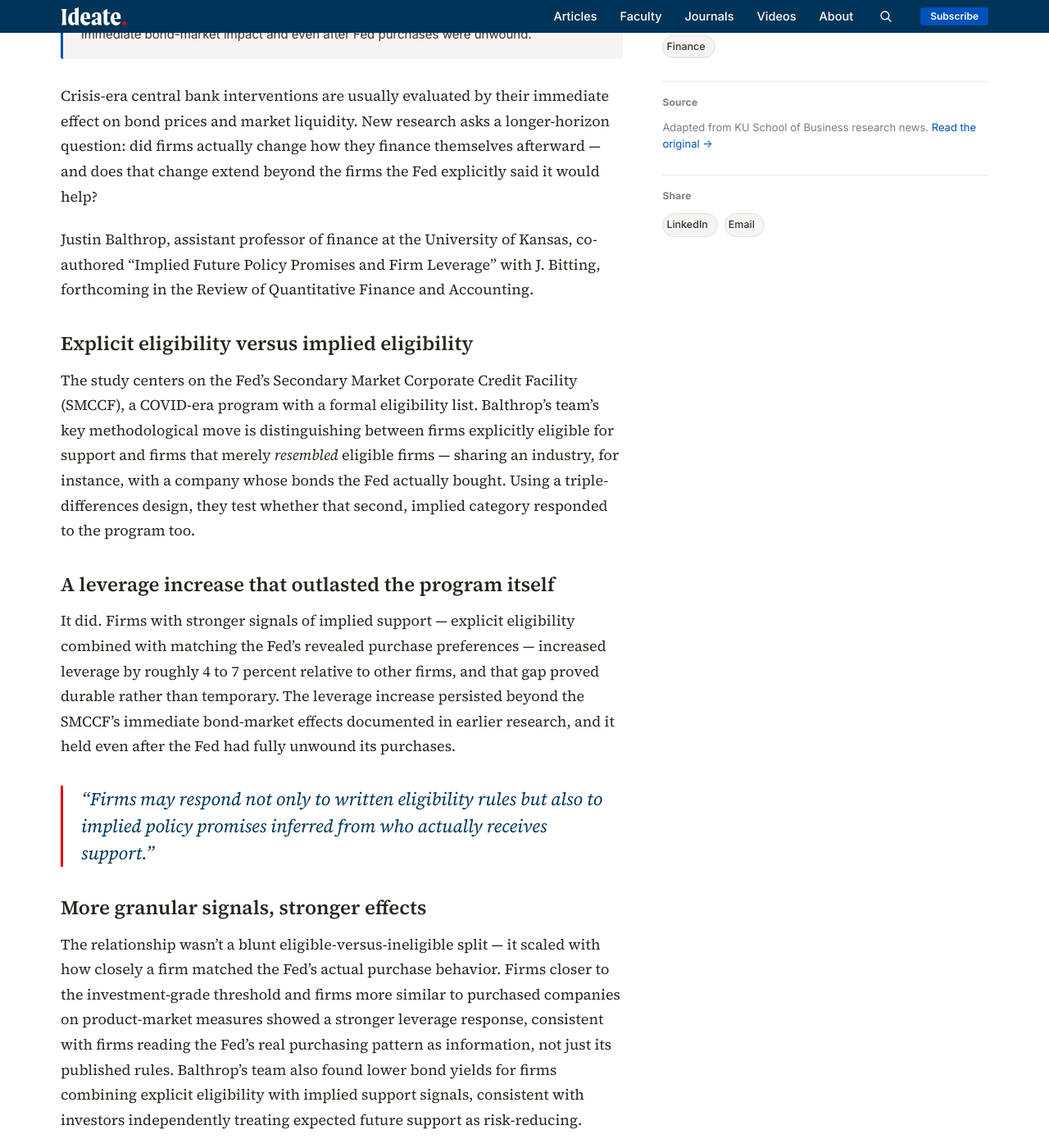
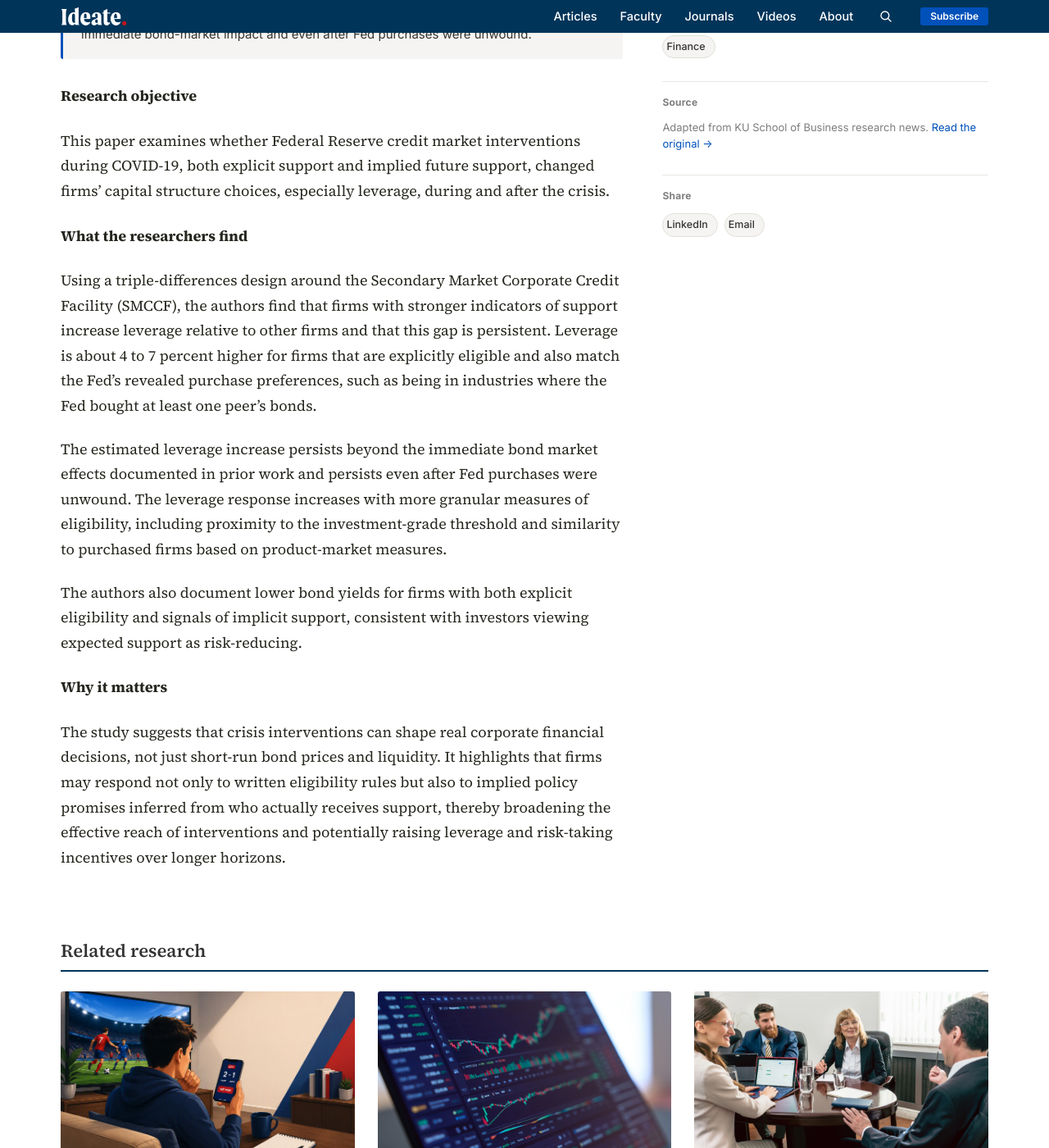
Before and after one commit to KUBschool/ideate, a Jekyll site: the page built from _articles/2026-01-01-implied-policy-support-leverage.md, in a window 1280 px wide and 1400 px high, scrolled down 1065 px. Shown: the whole window at 82% size. Built offline with Jekyll 4.4.1, drawn with Linux system fonts in a browser that asks for light colours; some of the changed text lies outside the part shown.

Commit message:
Update Article “2026-01-01-implied-policy-support-leverage”

```diff
--- a/_articles/2026-01-01-implied-policy-support-leverage.md
+++ b/_articles/2026-01-01-implied-policy-support-leverage.md
@@ -1,42 +1,39 @@
 ---
-title: "Firms borrowed more after the Fed bought bonds — even the firms the Fed never actually bought from"
-dek: "The Fed's pandemic-era bond-buying program had an explicit eligibility list. New research finds firms that merely looked like they belonged on it increased their borrowing too, and the effect never fully unwound."
+title: Firms borrowed more after the Fed bought bonds — even the firms the Fed
+  never actually bought from
+dek: The Fed's pandemic-era bond-buying program had an explicit eligibility
+  list. New research finds firms that merely looked like they belonged on it
+  increased their borrowing too, and the effect never fully unwound.
 topic: finance
 faculty:
   - justin-balthrop
-byline: "Justin Balthrop"
-date: 2026-01-01
+byline: Justin Balthrop
+date: 2025-09-30
+image: /assets/uploads/influencer-stock.jpeg
 image_tint: steam
 featured: false
-source_url: "https://business.ku.edu/research-and-faculty/finance/research-insights"
-answer_box: >-
-  A triple-differences analysis of the Federal Reserve's Secondary
-  Market Corporate Credit Facility finds firms with stronger indicators
-  of implied Fed support — such as sharing an industry with a firm
-  whose bonds the Fed actually purchased — increased leverage by
-  roughly 4 to 7 percent relative to other firms, an effect that
-  persisted well beyond the immediate bond-market impact and even after
-  Fed purchases were unwound.
+source_url: https://business.ku.edu/research-and-faculty/finance/research-insights
+answer_box: A triple-differences analysis of the Federal Reserve's Secondary
+  Market Corporate Credit Facility finds firms with stronger indicators of
+  implied Fed support — such as sharing an industry with a firm whose bonds the
+  Fed actually purchased — increased leverage by roughly 4 to 7 percent relative
+  to other firms, an effect that persisted well beyond the immediate bond-market
+  impact and even after Fed purchases were unwound.
+journal: Review of Quantitative Finance and Accounting
+journal_url: https://papers.ssrn.com/sol3/papers.cfm?abstract_id=4168245
 ---
+#### Research objective
 
-Crisis-era central bank interventions are usually evaluated by their immediate effect on bond prices and market liquidity. New research asks a longer-horizon question: did firms actually change how they finance themselves afterward — and does that change extend beyond the firms the Fed explicitly said it would help?
+This paper examines whether Federal Reserve credit market interventions during COVID-19, both explicit support and implied future support, changed firms’ capital structure choices, especially leverage, during and after the crisis.
 
-Justin Balthrop, assistant professor of finance at the University of Kansas, co-authored "Implied Future Policy Promises and Firm Leverage" with J. Bitting, forthcoming in the Review of Quantitative Finance and Accounting.
+#### What the researchers find
 
-## Explicit eligibility versus implied eligibility
+Using a triple-differences design around the Secondary Market Corporate Credit Facility (SMCCF), the authors find that firms with stronger indicators of support increase leverage relative to other firms and that this gap is persistent. Leverage is about 4 to 7 percent higher for firms that are explicitly eligible and also match the Fed’s revealed purchase preferences, such as being in industries where the Fed bought at least one peer’s bonds.
 
-The study centers on the Fed's Secondary Market Corporate Credit Facility (SMCCF), a COVID-era program with a formal eligibility list. Balthrop's team's key methodological move is distinguishing between firms explicitly eligible for support and firms that merely *resembled* eligible firms — sharing an industry, for instance, with a company whose bonds the Fed actually bought. Using a triple-differences design, they test whether that second, implied category responded to the program too.
+The estimated leverage increase persists beyond the immediate bond market effects documented in prior work and persists even after Fed purchases were unwound. The leverage response increases with more granular measures of eligibility, including proximity to the investment-grade threshold and similarity to purchased firms based on product-market measures.
 
-## A leverage increase that outlasted the program itself
+The authors also document lower bond yields for firms with both explicit eligibility and signals of implicit support, consistent with investors viewing expected support as risk-reducing.
 
-It did. Firms with stronger signals of implied support — explicit eligibility combined with matching the Fed's revealed purchase preferences — increased leverage by roughly 4 to 7 percent relative to other firms, and that gap proved durable rather than temporary. The leverage increase persisted beyond the SMCCF's immediate bond-market effects documented in earlier research, and it held even after the Fed had fully unwound its purchases.
+#### Why it matters
 
-> "Firms may respond not only to written eligibility rules but also to implied policy promises inferred from who actually receives support."
-
-## More granular signals, stronger effects
-
-The relationship wasn't a blunt eligible-versus-ineligible split — it scaled with how closely a firm matched the Fed's actual purchase behavior. Firms closer to the investment-grade threshold and firms more similar to purchased companies on product-market measures showed a stronger leverage response, consistent with firms reading the Fed's real purchasing pattern as information, not just its published rules. Balthrop's team also found lower bond yields for firms combining explicit eligibility with implied support signals, consistent with investors independently treating expected future support as risk-reducing.
-
-## Why "who actually got helped" matters as much as the rulebook
-
-The broader implication is that a crisis intervention's real reach extends past whoever it's formally written to cover. Markets and firms both appear to read revealed purchase behavior as a signal about future policy — meaning the effective scope of an intervention like the SMCCF is shaped as much by who it's *seen* helping as by its official eligibility criteria, with consequences for corporate risk-taking that outlast the program's own timeline.
+The study suggests that crisis interventions can shape real corporate financial decisions, not just short-run bond prices and liquidity. It highlights that firms may respond not only to written eligibility rules but also to implied policy promises inferred from who actually receives support, thereby broadening the effective reach of interventions and potentially raising leverage and risk-taking incentives over longer horizons.
```
Also changed, not shown: assets/uploads/influencer-stock.jpeg (added).
